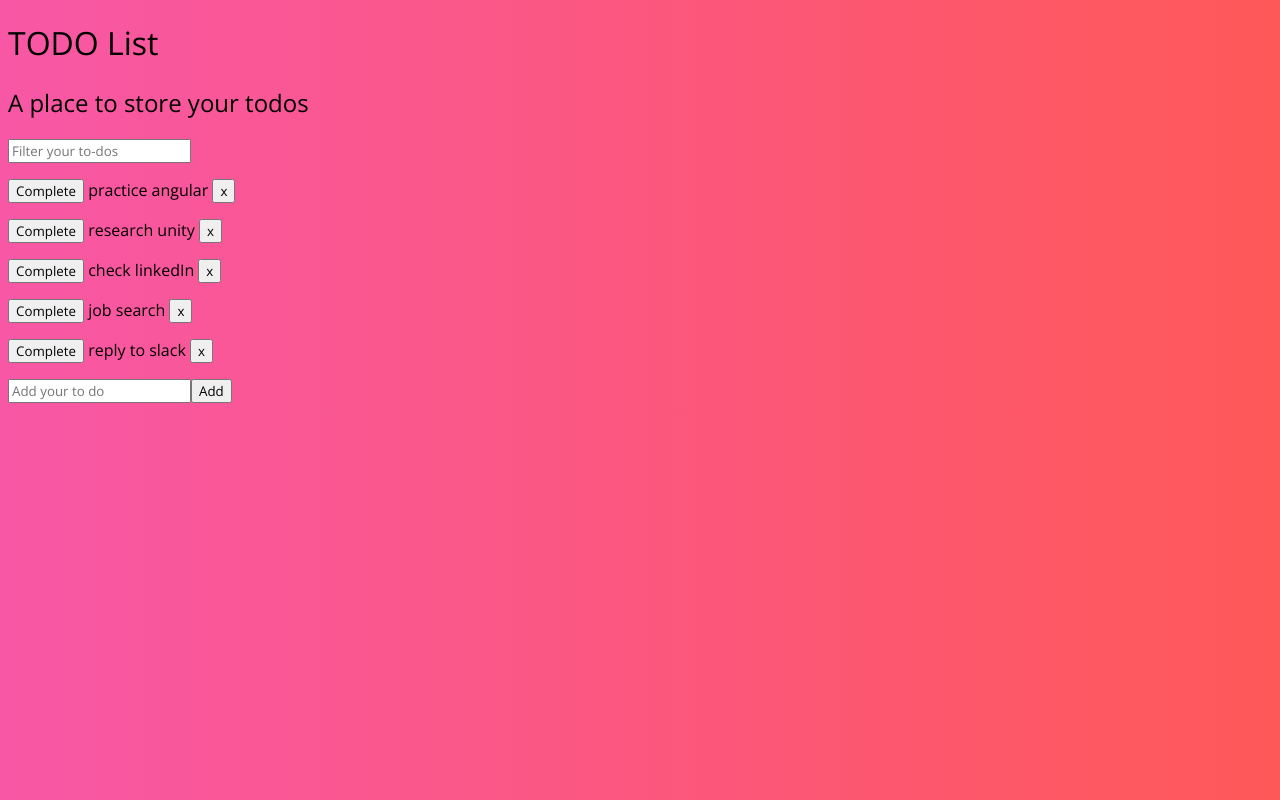
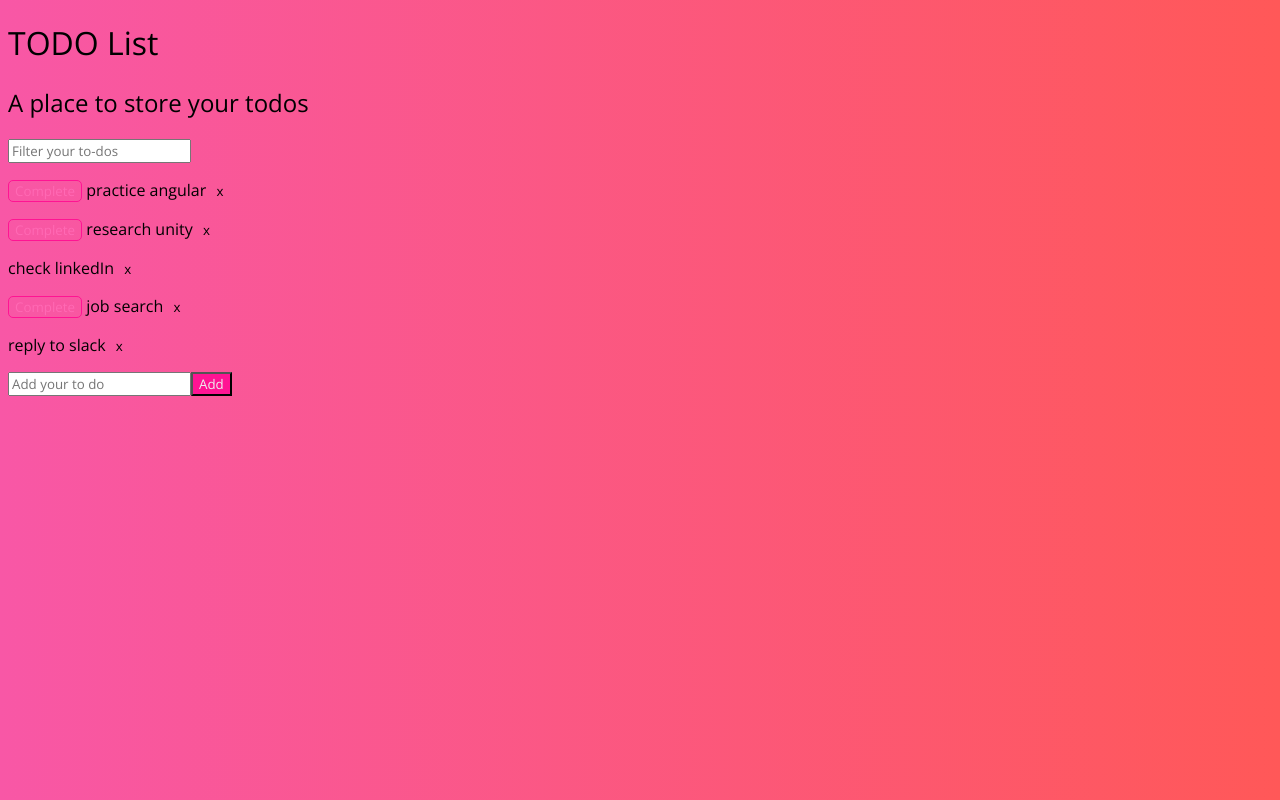
Before and after one commit to MechialH/Angular-Lab, an Angular app: page / in a window 1280 px wide. Built offline with nearby package versions, Linux system fonts and the light colour scheme.

Commit message:
added styling on complete

```diff
--- a/src/app/app.component.css
+++ b/src/app/app.component.css
@@ -0,0 +1,4 @@
+body {
+  background-color: #eee;
+  box-shadow: 0px 0px 5px 0px rgba(0, 0, 0, 0.75);
+}
--- a/src/app/todo-item/todo-item.component.css
+++ b/src/app/todo-item/todo-item.component.css
@@ -0,0 +1,11 @@
+.complete {
+  background-color: transparent;
+  color: #ff69b4;
+  border: 1px solid #ff1493;
+  border-radius: 5px;
+}
+
+.remove {
+  background-color: transparent;
+  border: none;
+}
--- a/src/app/todo-item/todo-item.component.html
+++ b/src/app/todo-item/todo-item.component.html
@@ -1,5 +1,5 @@
 <p>
-  <button class="complete">Complete</button>
+  <button class="complete" *ngIf="!task.completed">Complete</button>
   {{ task.task }}
   <button class="remove">x</button>
 </p>
--- a/src/app/todo/todo.component.css
+++ b/src/app/todo/todo.component.css
@@ -0,0 +1,4 @@
+#add {
+  background-color: #ff1493;
+  color: #eee;
+}
--- a/src/styles.css
+++ b/src/styles.css
@@ -1,6 +1,6 @@
 /* You can add global styles to this file, and also import other style files */
 * {
-  font-family: "Open Sans";
+  font-family: "Open Sans", sans-serif;
   font-weight: 300;
 }
 body {
```
